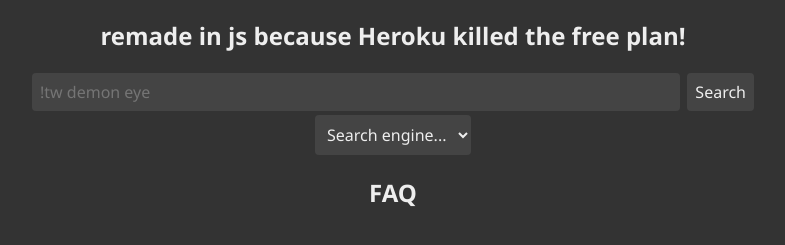
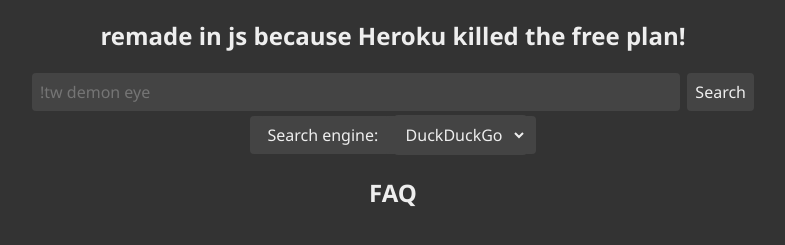
Before and after one commit to Vresod/not-ddg-bangs-js, a plain HTML site: page index.html in a window 1280 px wide. Shown: the part 67-312 px from the top of the page, without its empty margins (247-1032 px from the left). Drawn offline with Linux system fonts and the light colour scheme.

Commit message:
make search engine selector object-based

```diff
--- a/index.html
+++ b/index.html
@@ -8,6 +8,7 @@
 	<link href="/index.css" rel='stylesheet'>
 	<link rel="shortcut icon" href="favicon.png">
 	<script>var faqon = false;</script>
+	<script src="/bangs.js"></script>
 </head>
 <body>
 	<h1>Not DuckDuckGo Bangs</h1>
@@ -16,15 +17,18 @@
 		<input type="text" name=q placeholder="!tw demon eye">
 		<input type="submit" value="Search">
 		<br>
+		<span>
+		<label for=engine>Search engine: </label>
 		<select id=engine name=engine>
-			<option value=>Search engine...</option>
-			<!-- {% for engine in engines %} -->
+			<!-- <option value=>Search engine...</option> -->
+			<!-- {% for engine in engines %}
 			<option value="DuckDuckGo">DuckDuckGo</option>
 			<option value="Google">Google</option>
 			<option value="Ecosia">Ecosia</option>
 			<option value="Bing">Bing</option>
-			<!-- {% endfor %} -->
+			{% endfor %} -->
 		</select>
+		</span>
 		<!-- <span id=dibbox>
 		<label for=dib>Use DuckDuckGo bangs regardless?</label>
 		<input type="checkbox" name=dib id=dib> -->
@@ -56,5 +60,11 @@
 			document.getElementById("bad_search").style = "display: none;"
 		}
 	</script>
+	<script>
+		let selector = document.getElementById("engine")
+		for(let engine in engines) {
+			selector.innerHTML += `<option value="${engine}">${engine}</option>`
+		}
+	</script>
 </body>
 </html>
```
